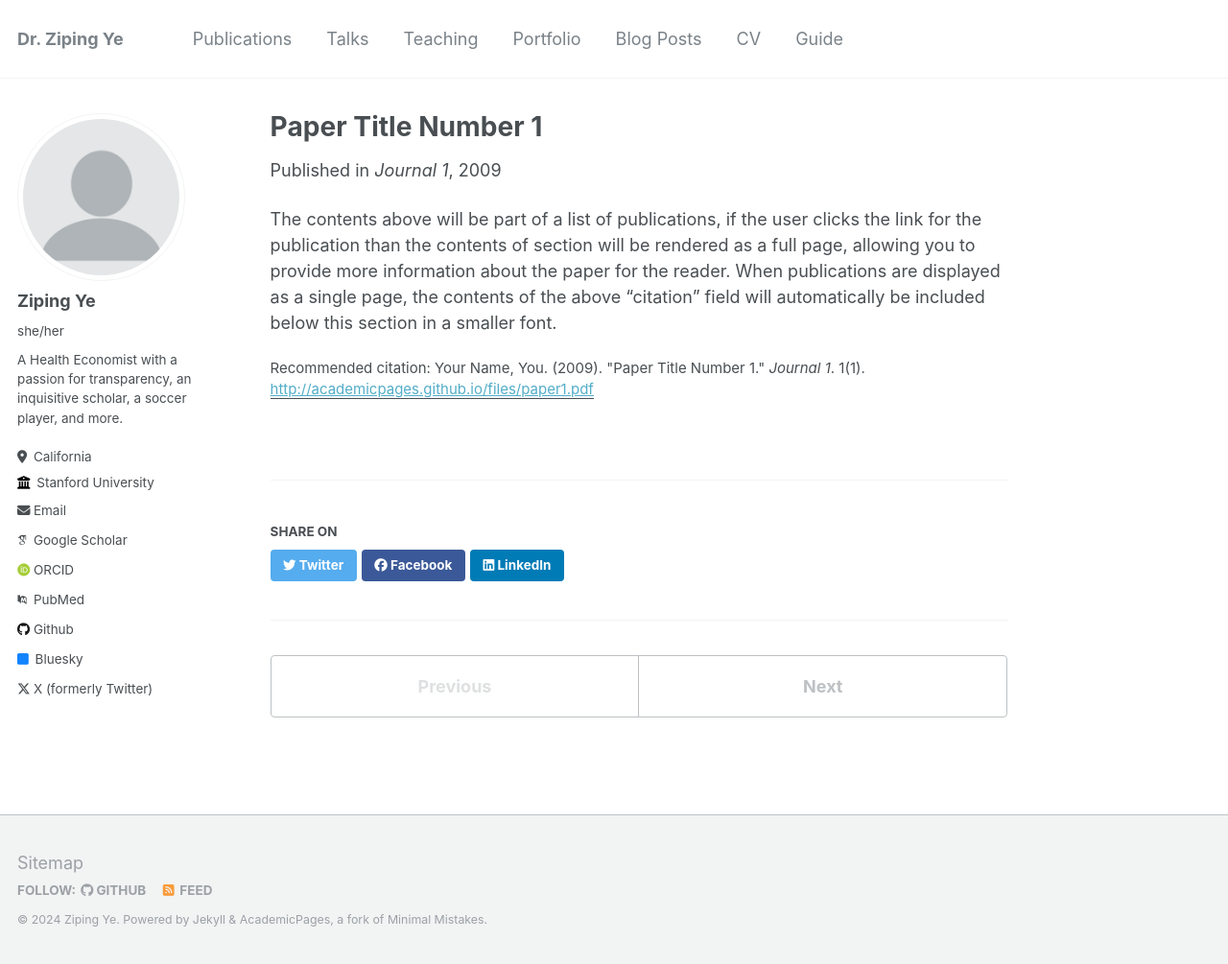
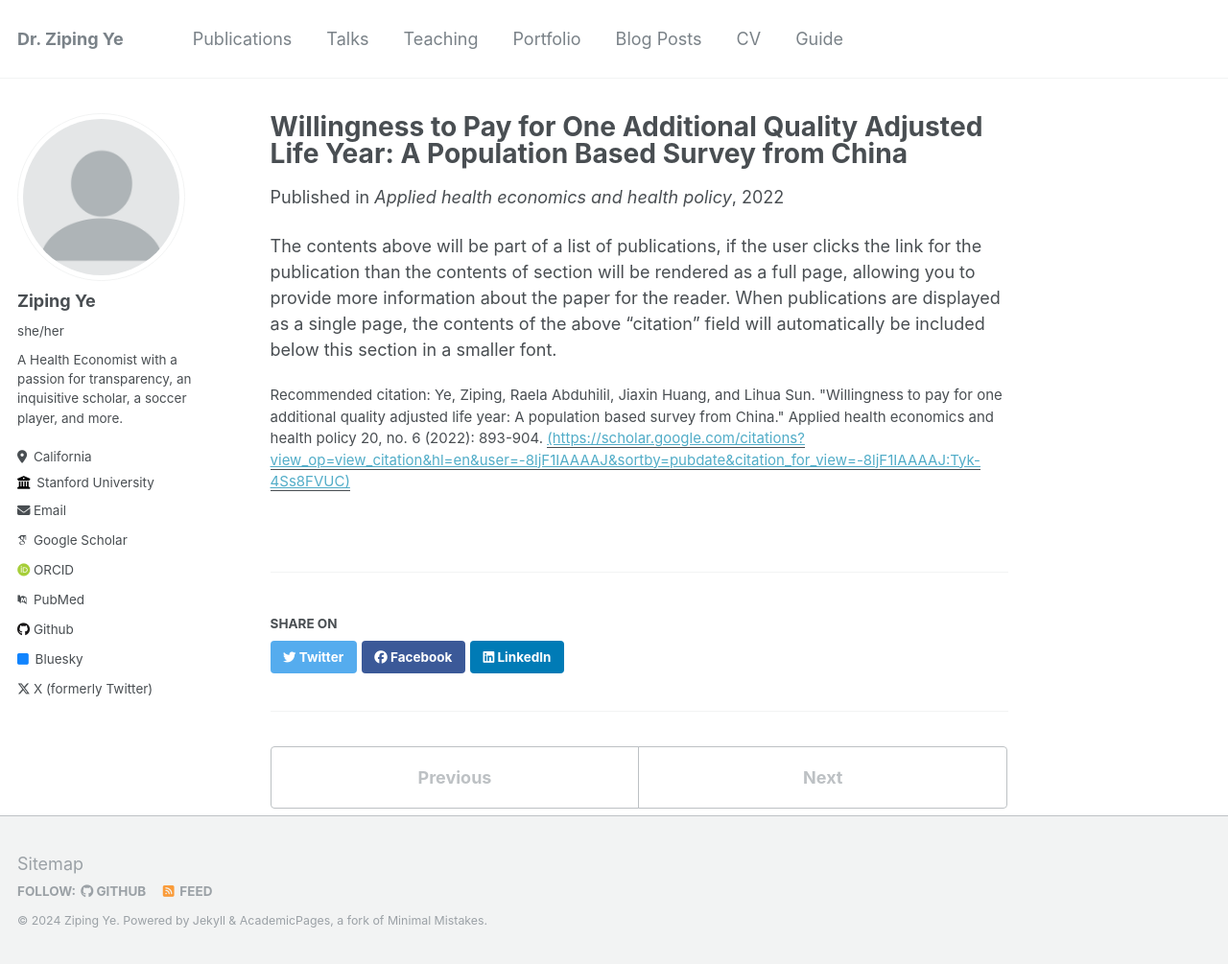
Before and after one commit to Yeatsea/Yeatsea.github.io, a Jekyll site: the page built from _publications/2009-10-01-paper-title-number-1.md, in a window 1280 px wide and 1005 px high. Shown: the whole window at 96% size. Built offline with Jekyll 4.4.1, drawn with Linux system fonts in a browser that asks for light colours; some web fonts are replaced.

Commit message:
Update 2009-10-01-paper-title-number-1.md

```diff
--- a/_publications/2009-10-01-paper-title-number-1.md
+++ b/_publications/2009-10-01-paper-title-number-1.md
@@ -1,12 +1,12 @@
 ---
-title: "Paper Title Number 1"
+title: "Willingness to Pay for One Additional Quality Adjusted Life Year: A Population Based Survey from China"
 collection: publications
 permalink: /publication/2009-10-01-paper-title-number-1
-excerpt: 'This paper is about the number 1. The number 2 is left for future work.'
-date: 2009-10-01
-venue: 'Journal 1'
-paperurl: 'http://academicpages.github.io/files/paper1.pdf'
-citation: 'Your Name, You. (2009). &quot;Paper Title Number 1.&quot; <i>Journal 1</i>. 1(1).'
+excerpt: 'The aim of this study was to estimate the population’s willingness to pay (WTP) for an additional quality-adjusted life-year (QALY) in China. The average WTP/Q for the entire sample is 113,120 Renminbi (RMB) (USD 16,884), which is 1.75 times the gross domestic product (GDP) per capita. For the quality-of-life improvement scenarios, the mean WTP/Q is RMB 78,907 (USD 11,777, 1.22 times GDP per capita), which is significantly lower than the life extension scenarios (RMB 177,761, USD 26,531, 2.76 times GDP per capita). '
+date: 2022-08-08
+venue: 'Applied health economics and health policy'
+paperurl: '(https://scholar.google.com/citations?view_op=view_citation&hl=en&user=-8ljF1IAAAAJ&sortby=pubdate&citation_for_view=-8ljF1IAAAAJ:Tyk-4Ss8FVUC)'
+citation: 'Ye, Ziping, Raela Abduhilil, Jiaxin Huang, and Lihua Sun. "Willingness to pay for one additional quality adjusted life year: A population based survey from China." Applied health economics and health policy 20, no. 6 (2022): 893-904.'
 ---
 
 The contents above will be part of a list of publications, if the user clicks the link for the publication than the contents of section will be rendered as a full page, allowing you to provide more information about the paper for the reader. When publications are displayed as a single page, the contents of the above "citation" field will automatically be included below this section in a smaller font.
```
